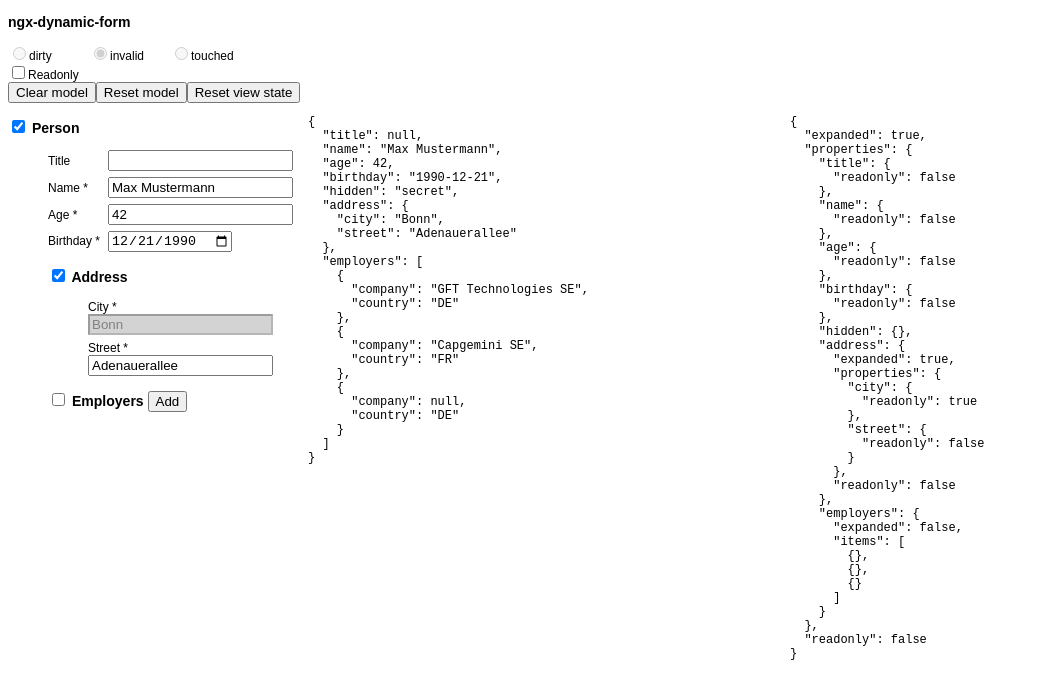
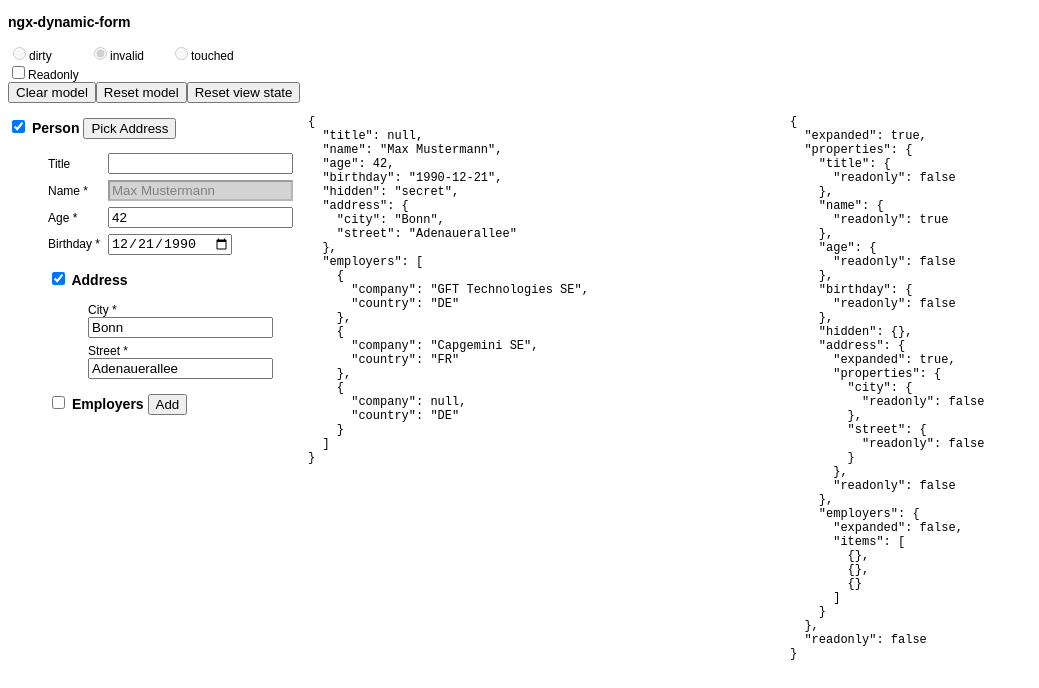
Before and after one commit to akloeber/ngx-dynamic-form, an Angular app: page / in a window 1280 px wide. Shown: the top 688 px of the page, without its empty margins (0-1039 px from the left). Built offline with nearby package versions, Linux system fonts and the light colour scheme.

Commit message:
support fro controls added and AddressPicker stub integrated

```diff
--- a/src/app/app.module.ts
+++ b/src/app/app.module.ts
@@ -6,6 +6,7 @@ import {AppComponent} from './app.component';
 import {PropSimpleComponent} from './prop-simple/prop-simple.component';
 import {PropArrayComponent} from './prop-array/prop-array.component';
 import {PropComplexComponent} from './prop-complex/prop-complex.component';
+import { AddressPickerComponent } from './control-nationality-picker/address-picker.component';
 
 @NgModule({
   declarations: [
@@ -13,6 +14,7 @@ import {PropComplexComponent} from './prop-complex/prop-complex.component';
     PropSimpleComponent,
     PropArrayComponent,
     PropComplexComponent,
+    AddressPickerComponent,
   ],
   imports: [
     BrowserModule,
--- /dev/null
+++ b/src/app/control-nationality-picker/address-picker.component.html
@@ -0,0 +1 @@
+<button (click)="pickAddress()">Pick Address</button>
--- /dev/null
+++ b/src/app/control-nationality-picker/address-picker.component.ts
@@ -0,0 +1,22 @@
+import {Component, EventEmitter, Input, OnInit, Output} from '@angular/core';
+
+@Component({
+  selector: 'app-address-picker',
+  templateUrl: './address-picker.component.html',
+})
+export class AddressPickerComponent implements OnInit {
+
+  @Input() config: any;
+
+  @Output() addressPicked = new EventEmitter<any>();
+
+  ngOnInit() {
+  }
+
+  pickAddress(): void {
+    this.addressPicked.emit({
+      city: 'Köln',
+      street: 'Hauptstrasse',
+    });
+  }
+}
--- a/src/app/prop-complex/prop-complex.component.html
+++ b/src/app/prop-complex/prop-complex.component.html
@@ -2,6 +2,12 @@
   <h3>
     <input [(ngModel)]="viewState.expanded" [ngModelOptions]="{standalone: true}" type="checkbox"/>
     {{description}}
+    <ng-template [ngForOf]="schema.controls" let-control ngFor>
+      <ng-container [ngSwitch]="control.type">
+        <app-address-picker (addressPicked)="merge($event, control.config.mapping)"
+                            *ngSwitchCase="'AddressPicker'"></app-address-picker>
+      </ng-container>
+    </ng-template>
     <ng-content select="button"></ng-content>
   </h3>
   <ul *ngIf="viewState.expanded">
--- a/src/app/prop-complex/prop-complex.component.ts
+++ b/src/app/prop-complex/prop-complex.component.ts
@@ -90,4 +90,13 @@ export class PropComplexComponent implements OnChanges {
         return PropWidget.SIMPLE;
     }
   }
+
+  merge(model: any, mappingConfig: Record<string, string>) {
+    Object.entries(mappingConfig)
+      .forEach(([field, target]) => {
+        const control = this.formGroup.get(target);
+        control.setValue(model[field]);
+        control.disable();
+      });
+  }
 }
--- a/src/app/schema.ts
+++ b/src/app/schema.ts
@@ -3,6 +3,17 @@ import {SFPropComplex} from './schema-types';
 export const SCHEMA: SFPropComplex = {
   type: 'object',
   description: 'Person',
+  controls: [
+    {
+      type: 'AddressPicker',
+      config: {
+        mapping: {
+          city: 'address.city',
+          street: 'address.street',
+        }
+      },
+    },
+  ],
   properties: {
     title: {
       type: 'string',
@@ -12,6 +23,7 @@ export const SCHEMA: SFPropComplex = {
     name: {
       type: 'string',
       description: 'Name',
+      readonly: true,
     },
     age: {
       type: 'number',
@@ -31,7 +43,6 @@ export const SCHEMA: SFPropComplex = {
       description: 'Address',
       properties: {
         city: {
-          readonly: true,
           type: 'string',
           description: 'City',
         },
```
Also changed, not shown: src/app/schema-types.ts (+3 -4 lines).
